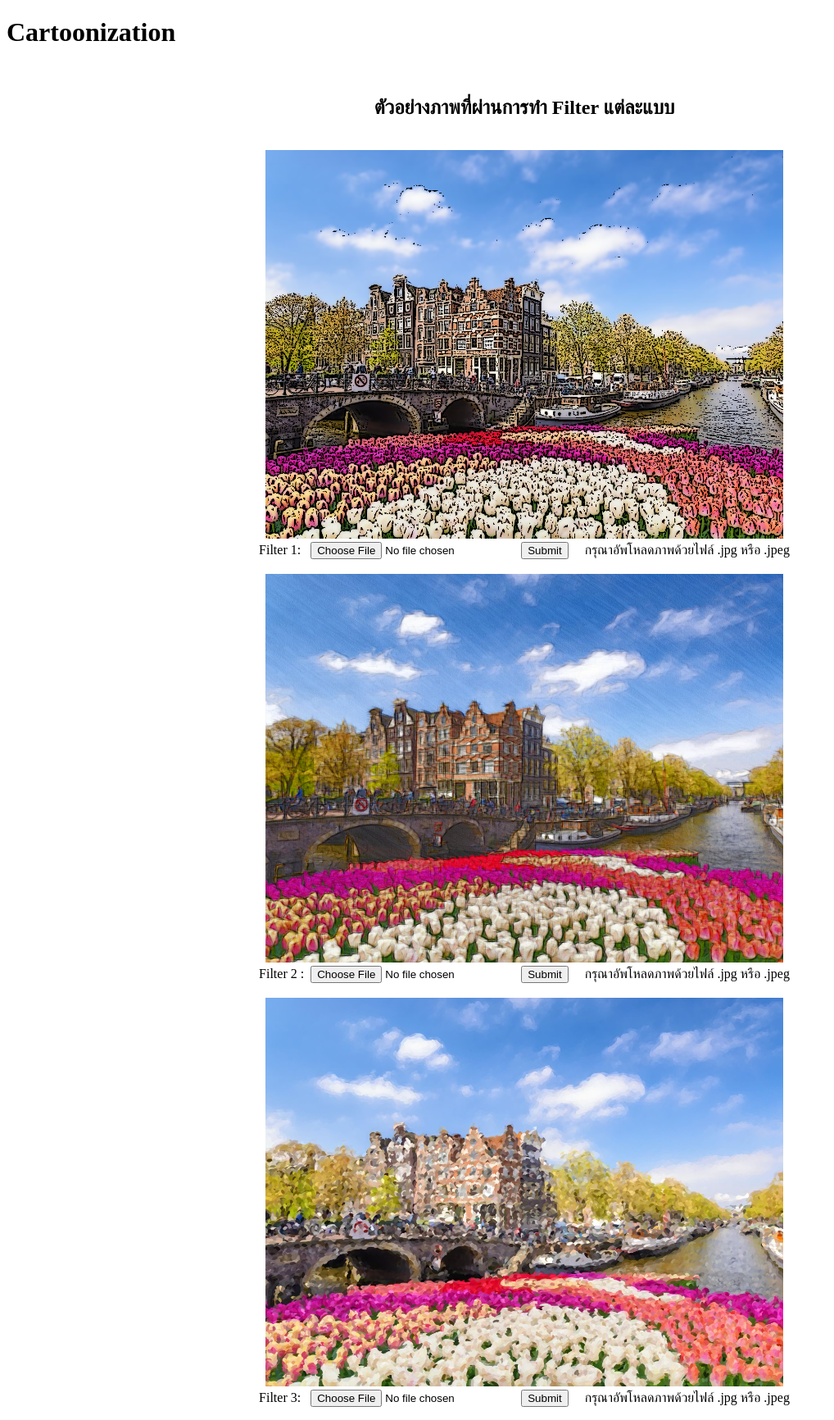
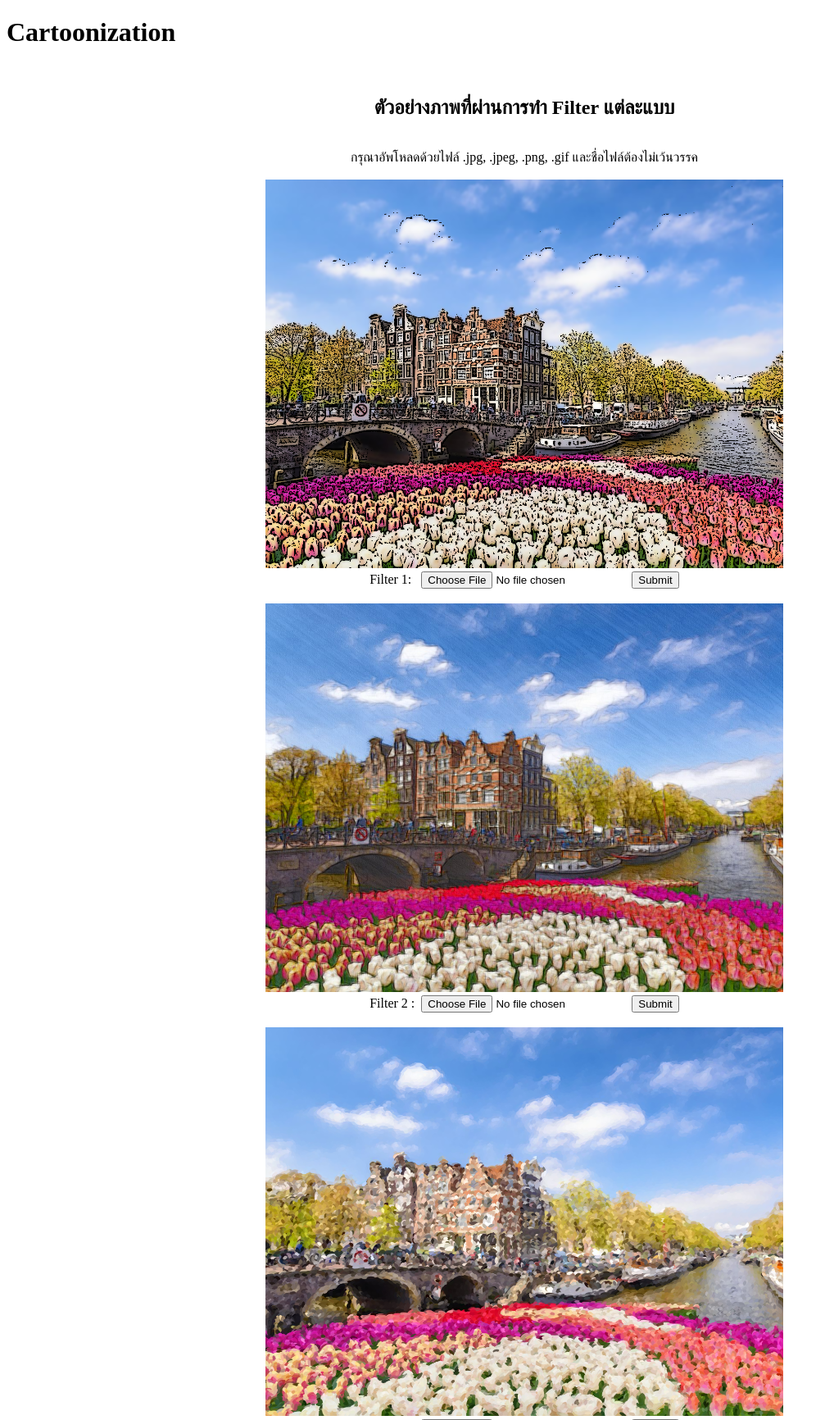
Before and after one commit to kwanative/cartoonization, a Flask app: page / in a window 1280 px wide. Shown: the top 1732 px of the page at 82% size, without its empty margins (0-1018 px from the left). Run offline with Flask 2, Linux system fonts and the light colour scheme.

Commit message:
move label

```diff
--- a/server/templates/index.html
+++ b/server/templates/index.html
@@ -21,13 +21,15 @@
             {% endif %}
             <h2>ตัวอย่างภาพที่ผ่านการทำ Filter แต่ละแบบ</h2>
             <br/>
+            <label>กรุณาอัพโหลดด้วยไฟล์ .jpg, .jpeg, .png, .gif และชื่อไฟล์ต้องไม่เว้นวรรค</label>
+            <br/>
+            <br/>
             <form action = "/upload1" method = "POST" enctype = "multipart/form-data">
                 <img title="Filter1" src="./static/example/img_filtered_ft1_oldFashion.png" width="50%">
                 <br/>
                 <label>Filter 1: </label>&nbsp;
                 <input type = "file" name = "file" />
                 <input type = "submit"/>
-                <label>&nbsp;&nbsp;&nbsp; กรุณาอัพโหลดภาพด้วยไฟล์ .jpg หรือ .jpeg</label>
             </form>
             <br/>
             <form action = "/upload2" method = "POST" enctype = "multipart/form-data">
@@ -36,7 +38,6 @@
                 <label>Filter 2 :</label>&nbsp;
                 <input type = "file" name = "file" />
                 <input type = "submit"/>
-                <label>&nbsp;&nbsp;&nbsp; กรุณาอัพโหลดภาพด้วยไฟล์ .jpg หรือ .jpeg</label>
             </form>
             <br/>
             <form action = "/upload3" method = "POST" enctype = "multipart/form-data">
@@ -45,7 +46,6 @@
                 <label>Filter 3: </label>&nbsp;
                 <input type = "file" name = "file" />
                 <input type = "submit"/>
-                <label>&nbsp;&nbsp;&nbsp; กรุณาอัพโหลดภาพด้วยไฟล์ .jpg หรือ .jpeg</label>
             </form>
             <br/>
             <form action = "/upload4" method = "POST" enctype = "multipart/form-data">
@@ -54,7 +54,6 @@
                 <label>Filter 4: </label>&nbsp;
                 <input type = "file" name = "file" />
                 <input type = "submit"/>
-                <label>&nbsp;&nbsp;&nbsp; กรุณาอัพโหลดภาพด้วยไฟล์ .jpg หรือ .jpeg</label>
             </form>
             <br/>
             <form action = "/upload5" method = "POST" enctype = "multipart/form-data">
@@ -63,7 +62,6 @@
                 <label>Filter 5: </label>&nbsp;
                 <input type = "file" name = "file" />
                 <input type = "submit"/>
-                <label>&nbsp;&nbsp;&nbsp; กรุณาอัพโหลดภาพด้วยไฟล์ .jpg หรือ .jpeg</label>
             </form>
             <br/>
         </div>
```
